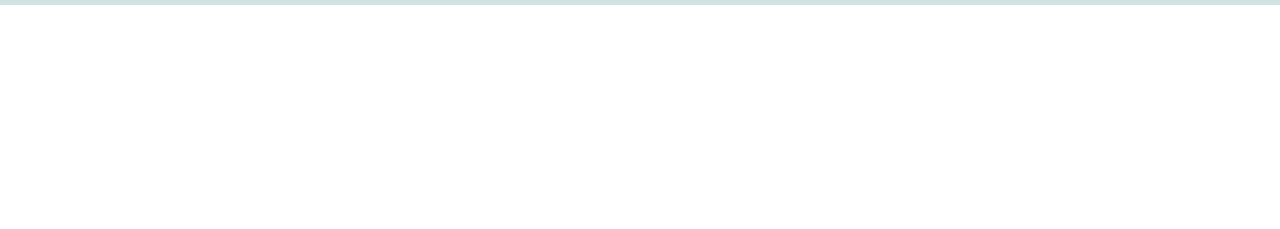
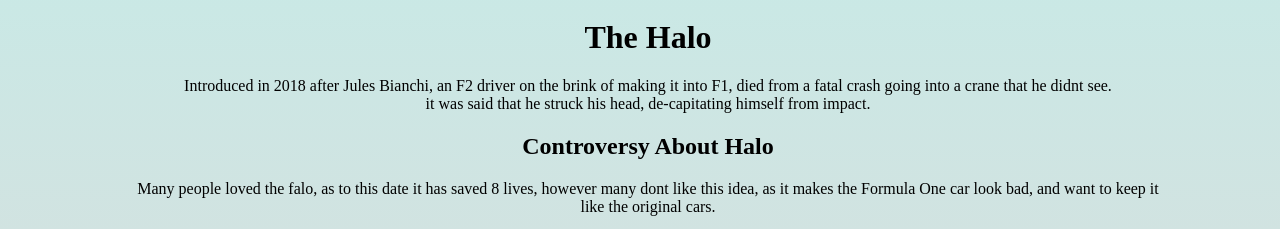
Before and after one commit to OO12536/FormulaOne, a plain HTML site: page index.html in a window 1280 px wide. Shown: the part 1002-1231 px from the top of the page. Before the commit the page ends 1007 px from the top, so only its background shows below. Drawn offline with Linux system fonts and the light colour scheme.

Commit message:
Update index.html

```diff
--- a/index.html
+++ b/index.html
@@ -22,6 +22,10 @@
   <iframe src="https://giphy.com/embed/fUkxZbbIASj0RUhjwC" width="384" height="480" frameBorder="0" class="giphy-embed" allowFullScreen></iframe><p><a href="https://giphy.com/gifs/mercedesamgf1-f1-formula-1-one-fUkxZbbIASj0RUhjwC"></a></p>
   <p> Now, with great driving comes fatal crashes. If your lucky you'll make it out. <br> Heres a compilation of the worst crashes in the history of Formula One. This is clips from the 2013 season with barely any protection. </p>
   <iframe width="560" height="315" src="https://www.youtube.com/embed/MZvah0YDTCg" title="YouTube video player" frameborder="0" allow="accelerometer; autoplay; clipboard-write; encrypted-media; gyroscope; picture-in-picture; web-share" allowfullscreen></iframe>
-</body>
+  <h1> The Halo </h1>
+  <p> Introduced in 2018 after Jules Bianchi, an F2 driver on the brink of making it into F1, died from a fatal crash going into a crane that he didnt see.<br> it was said that he struck his head, de-capitating himself from impact.
+  <h2> Controversy About Halo </h2>
+  <p> Many people loved the falo, as to this date it has saved 8 lives, however many dont like this idea, as it makes the Formula One car look bad, and want to keep it <br> like the original cars. </p>
+  </body>
 
 </html>
```
